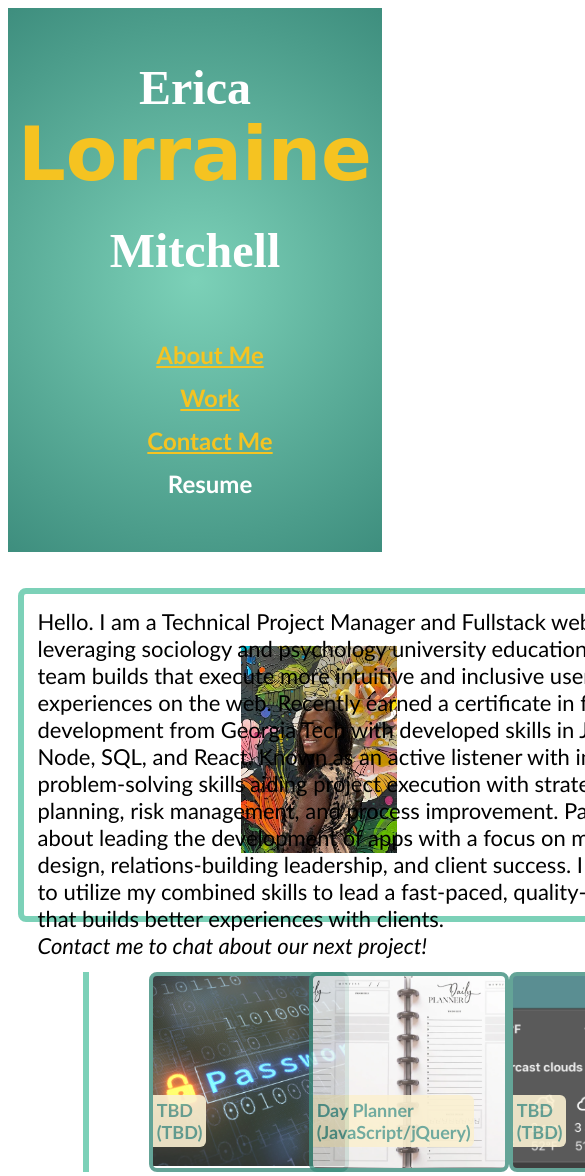
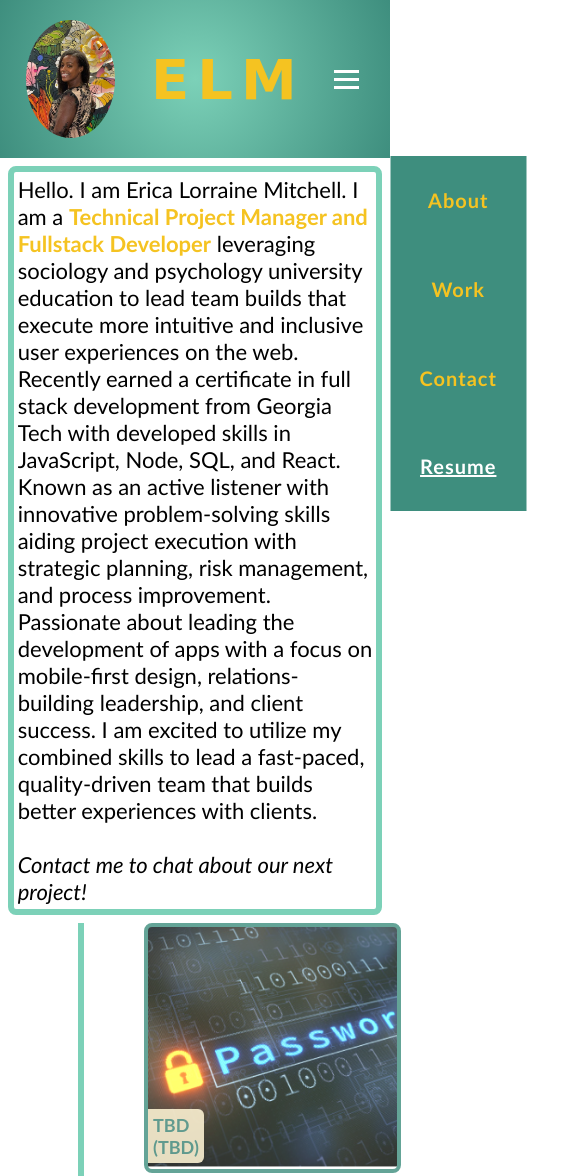
Before and after one commit to ericaLorraineMitchell/professional-portfolio, a plain HTML site: page index.html in a window 390 px wide. Shown: the top 1176 px of the page, 585 px wide, since content can reach past the window. Drawn offline with Linux system fonts and the light colour scheme.

Commit message:
nav updates

```diff
--- a/assets/css/style.css
+++ b/assets/css/style.css
@@ -9,34 +9,50 @@
 #F58634
 #FFCC29 */
 
+* {
+  margin: 0px;
+  padding: 0px;
+  box-sizing: border-box;
+  font-family: "Gill Sans", "Gill Sans MT", "Calibri", "Trebuchet MS",
+    "sans-serif";
+}
+
 :root {
   --mycolor: rgb(245, 195, 33);
 }
 
-/*Header styling  with Nav bar click jump links*/
-.header {
+/*Nav bar styling & links*/
+nav {
   padding: 20px;
-  font-family: "Anton", "sans-serif";
   background: radial-gradient(circle, #7cd1b8, #3e8e7e);
   color: #ffffff;
   display: flex;
-  justify-content: space-evenly;
+  justify-content: space-around;
+  align-items: center;
+  min-height: 8vh;
 }
 
-.header h1 {
-  font-size: 48px;
+.img {
+  border-radius: 50%;
+}
+
+.name h1 {
+  text-transform: uppercase;
+  font-size: 42px;
   display: flex;
   align-items: center;
 }
 
 /*Animation added to middle name*/
-.header h1 .Lorraine {
+.name h1 .Lorraine {
   color: var(--mycolor);
+  text-transform: none;
   font-family: "Brush Script MT", cursive;
-  font-size: 75px;
+  font-size: 76px;
+  letter-spacing: 2px;
   position: relative;
   animation: bounce 2s linear 1ms normal 3;
-  padding: 10px;
+  padding: 12px;
 }
 
 @keyframes bounce {
@@ -50,88 +66,78 @@
   }
 }
 
-.header nav {
-  padding-top: 10px;
-  margin-right: 20px;
-  font-family: "Gill Sans", "Gill Sans MT", "Calibri", "Trebuchet MS",
-    "sans-serif";
-  font-size: 20px;
-  display: flex;
-  justify-content: flex-end;
+/*Initials for smaller screens*/
+.initials h1 {
+  color: var(--mycolor);
+  text-transform: none;
+  font-family: "Brush Script MT", cursive;
+  font-size: 66px;
+  letter-spacing: 8px;
+  position: relative;
+  padding: 12px;
+  display: none;
 }
 
-.header nav ul {
-  list-style-type: none;
-  align-items: right;
-  margin-left: 45px;
+.nav-links {
+  display: flex;
+  justify-content: space-around;
+  width: 35%;
 }
 
-.header nav ul li {
-  display: inline-block;
-  margin-left: 25px;
-  scroll-behavior: smooth;
+.nav-links li {
+  list-style: none;
 }
 
-.header li a {
+.nav-links a {
   color: var(--mycolor);
   font-size: 26px;
   font-weight: bolder;
+  letter-spacing: 1px;
   scroll-behavior: smooth;
+  text-decoration: none;
+}
+
+.lines {
+  display: none;
+}
+
+.lines div {
+  width: 25px;
+  height: 3px;
+  background-color: white;
+  margin: 5px;
 }
 
 /*Resume open browser of google docx*/
 #resume {
   color: white;
-  text-decoration: none;
+  text-decoration: underline;
 }
 
 #resume:hover {
-  font-size: 150%;
+  font-size: 200%;
 }
 
 #resume:active {
   color: #ffffff;
 }
 
-/*Profile pic as background image banner with relative position so title can sit on top*/
-.profile-banner {
-  height: 45vh;
-  width: 100%;
-  margin-bottom: 25px;
-  background-image: url("../images/ELM-profile-pic-400px.jpg");
-  background-size: 40%;
-  background-repeat: no-repeat;
-  background-position: right;
-  padding: 2%;
-  position: relative;
+/*About section*/
+.about-me p {
+  font-size: 22px;
+  border: 6px solid #7cd1b8;
+  padding: 1%;
+  border-radius: 8px;
+  margin: 2%;
 }
 
-/*Set to absolute position of relative image*/
-.banner-subtitle {
-  position: absolute;
-  width: fit-content;
-  height: fit-content;
-  bottom: 3px;
-  left: 10px;
+.full-name {
+  display: none;
 }
 
-.banner-subtitle h3 {
+.title {
   color: var(--mycolor);
-  text-decoration-line: overline;
-  font-size: 28px;
-}
-
-/*start of main area with section anchors*/
-.about-me p {
-  width: 665px;
-  height: 295px;
-  font-family: "Gill Sans", "Gill Sans MT", "Calibri", "Trebuchet MS",
-    "sans-serif";
-  font-size: 22px;
-  border: 6px solid #7cd1b8;
-  padding: 2%;
-  border-radius: 8px;
-  position: relative;
+  font-weight: bold;
 }
 
 /* .work-title {
@@ -145,7 +151,7 @@
   float: left;
 } */
 
-/*Flexbox display of linked works and background image css urls*/
+/*Flexbox display of linked works*/
 .work-flexbox-container {
   display: flex;
   flex-direction: row;
@@ -190,7 +196,7 @@
 
 .flexbox-card-3 {
   flex: 0 0 30%;
-  background-image: url("../images/weather-dashboard-image.PNG");
+  background-image: url("../images/note-taker-image.jpg");
   background-size: cover;
   height: 250px;
   background-position: center;
@@ -207,8 +213,6 @@
 
 .card-header {
   font-size: 18px;
-  font-family: "Gill Sans", "Gill Sans MT", "Calibri", "Trebuchet MS",
-    "sans-serif";
   background-color: #faedc6;
   padding: 2%;
   position: absolute;
@@ -229,7 +233,6 @@
   background: radial-gradient(circle, #3e8e7e, #7cd1b8);
   text-align: center;
   padding: 5%;
-  font-family: "Anton", "sans-serif";
   font-size: 26px;
   font-weight: bolder;
   word-spacing: 30px;
@@ -260,82 +263,65 @@ footer {
 footer #topBtn {
   margin-left: 2%;
   background-color: var(--mycolor);
+  border-radius: 3px;
 }
 
-/*Media Query & responsive design styling*/
+/*Media Query responsive design*/
 
-/*media query for desktop screens*/
-@media screen and (max-width: 1225px) {
-  .header nav ul {
-    display: flex;
-    flex-direction: column;
-  }
-
-  .header nav li {
-    justify-content: space-between;
-    flex-wrap: nowrap;
-    margin-bottom: 14px;
-  }
-}
-
-/*media query for laptop screens*/
 @media screen and (max-width: 1024px) {
-  .header h1 {
-    display: flex;
-    flex-direction: column;
-    flex-wrap: wrap;
-  }
-  .header nav ul {
-    flex-wrap: nowrap;
-    justify-content: center;
-  }
-
-  .header h1 .Lorraine {
-    top: 0px;
+  .nav-links {
+    width: 60%;
   }
 
   /*media query for tablet screens*/
   @media screen and (max-width: 768px) {
-    .header li a {
-      flex-wrap: wrap;
+    body {
+      overflow-x: hidden;
     }
 
-    /*need help with flex box card 2-4 stacking in container*/
-    .work-flexbox-container {
-      display: flex;
-      flex-direction: column;
-      flex-wrap: wrap;
-      height: 200px;
-      width: 200px;
+    .name h1 {
+      display: none;
     }
-  }
 
-  /*media query for phone screens*/
-  @media screen and (max-width: 480px) {
-    .header h1 {
-      display: flex;
-      flex-direction: column;
-      flex-wrap: wrap;
-      align-items: center;
-      justify-content: center;
+    .initials h1 {
+      display: block;
+      font-size: 56px;
     }
-    .header {
+
+    .img {
+      height: 14vh;
+      border-radius: 50%;
+    }
+
+    .nav-links {
+      position: absolute;
+      right: 0px;
+      height: 42vh;
+      top: 18.5vh;
+      background-color: #3e8e7e;
       display: flex;
       flex-direction: column;
       align-items: center;
-      justify-content: center;
+      width: 35%;
+      transform: translateX(100%);
+      transition: transform 0.5s ease-in;
     }
 
-    .header nav ul {
-      flex-wrap: nowrap;
-      justify-content: center;
-      align-items: center;
-      padding-right: 60px;
+    .nav-links a {
+      font-size: 20px;
     }
 
-    .header li a {
-      flex-wrap: nowrap;
-      font-size: 24px;
+    .lines {
+      display: block;
+      cursor: pointer;
+    }
+
+    .nav-active {
+      transform: translateX(0%);
+    }
+
+    .full-name {
+      display: inline;
     }
   }
 }
--- a/index.html
+++ b/index.html
@@ -10,12 +10,20 @@
   </head>
 
   <body>
-    <header class="header">
+    <nav>
+
+      <img src="./assets/images/ELM-profile-pic-400px.jpg" class="img" alt="profile image">
+    </img>
+
+      <div class="name">
       <h1>Erica <span class="Lorraine">Lorraine</span> Mitchell</h1>
-      <nav>
-        <ul>
+      </div>
+      <div class="initials">
+        <h1>ELM</h1>
+      </div>
+        <ul class="nav-links">
           <li>
-            <a href="#About Me">About Me</a>
+            <a href="#About">About</a>
           </li>
 
           <li>
@@ -23,7 +31,7 @@
           </li>
 
           <li>
-            <a href="#Contact Me">Contact Me</a>
+            <a href="#Contact Me">Contact</a>
           </li>
 
           <li>
@@ -35,18 +43,17 @@
             >
           </li>
         </ul>
+        <div class="lines">
+          <div class="line1"></div>
+          <div class="line2"></div>
+          <div class="line3"></div>
+        </div>
       </nav>
-    </header>
-
-    <section class="profile-banner" alt="profile image banner">
-      <div class="banner-subtitle">
-        <!-- <h3>Project Manager/Web Developer</h3> -->
-
 
     <main class="content">
       <section class="about-me" id="About Me">
         <p>
-          Hello. I am a Technical Project Manager and Fullstack web developer
+          Hello. <span class='full-name'>I am Erica Lorraine Mitchell.</span> I am a <span class='title'>Technical Project Manager and Fullstack Developer</span>
           leveraging sociology and psychology university education to lead team
           builds that execute more intuitive and inclusive user experiences on
           the web. Recently earned a certificate in full stack development from
@@ -57,12 +64,11 @@
           development of apps with a focus on mobile-first design,
           relations-building leadership, and client success. I am excited to
           utilize my combined skills to lead a fast-paced, quality-driven team
-          that builds better experiences with clients. <br />
+          that builds better experiences with clients.
+       <br>
+       <br>
           <em>Contact me to chat about our next project!</em>
         </p>
-      </section>
-
-    </div>
   </section>
 
 <!--
@@ -85,16 +91,16 @@
           target="_blank"
         >
           <h2 class="card-header" alt="day planner image">
-            Day Planner<br />(JavaScript/jQuery)
+            Day Planner<br />(JavaScript/jQuery - <br />Frontend)
           </h2>
         </a>
 
         <a
           class="flexbox-card flexbox-card-3"
-          href="https://ericalorrainemitchell.github.io/prework-about-me/"
+          href="https://github.com/ericaLorraineMitchell/express.js-note-taker"
           target="_blank"
         >
-          <h2 class="card-header" alt="weather dash image">TBD<br />(TBD)</h2>
+          <h2 class="card-header" alt="note taker image">Note Taker<br />(Express - <br />Backend)</h2>
         </a>
 
         <a
@@ -117,7 +123,7 @@
         <a
           href="https://www.linkedin.com/in/erica-lorraine-mitchell-b42a7b227/"
           target="_blank"
-          >Linkedin</a
+          >LinkedIn</a
         >
         <a href="https://www.instagram.com/tattedintech" target="_blank"
           >Instagram</a
@@ -125,9 +131,10 @@
       </section>
 
       <footer class="footer">
-        Coding & Website design by <em>ELM</em>
+        Build by <em>ELM</em>
         <button id="topBtn"><a href="#top">Top</a></button>
       </footer>
     </main>
+    <script src="script.js"></script>
   </body>
 </html>
--- /dev/null
+++ b/script.js
@@ -0,0 +1,11 @@
+const navSlide = () => {
+  const lines = document.querySelector(".lines");
+  const nav = document.querySelector(".nav-links");
+
+//Nav toggle
+  lines.addEventListener("click", () => {
+    nav.classList.toggle("nav-active");
+  });
+};
+
+navSlide();
```
Also changed, not shown: assets/images/note-taker-image.jpg (added), assets/images/screenshot1.PNG (deleted), assets/images/screenshot2.PNG (deleted), assets/images/screenshot3.PNG (deleted), 1 other file.
